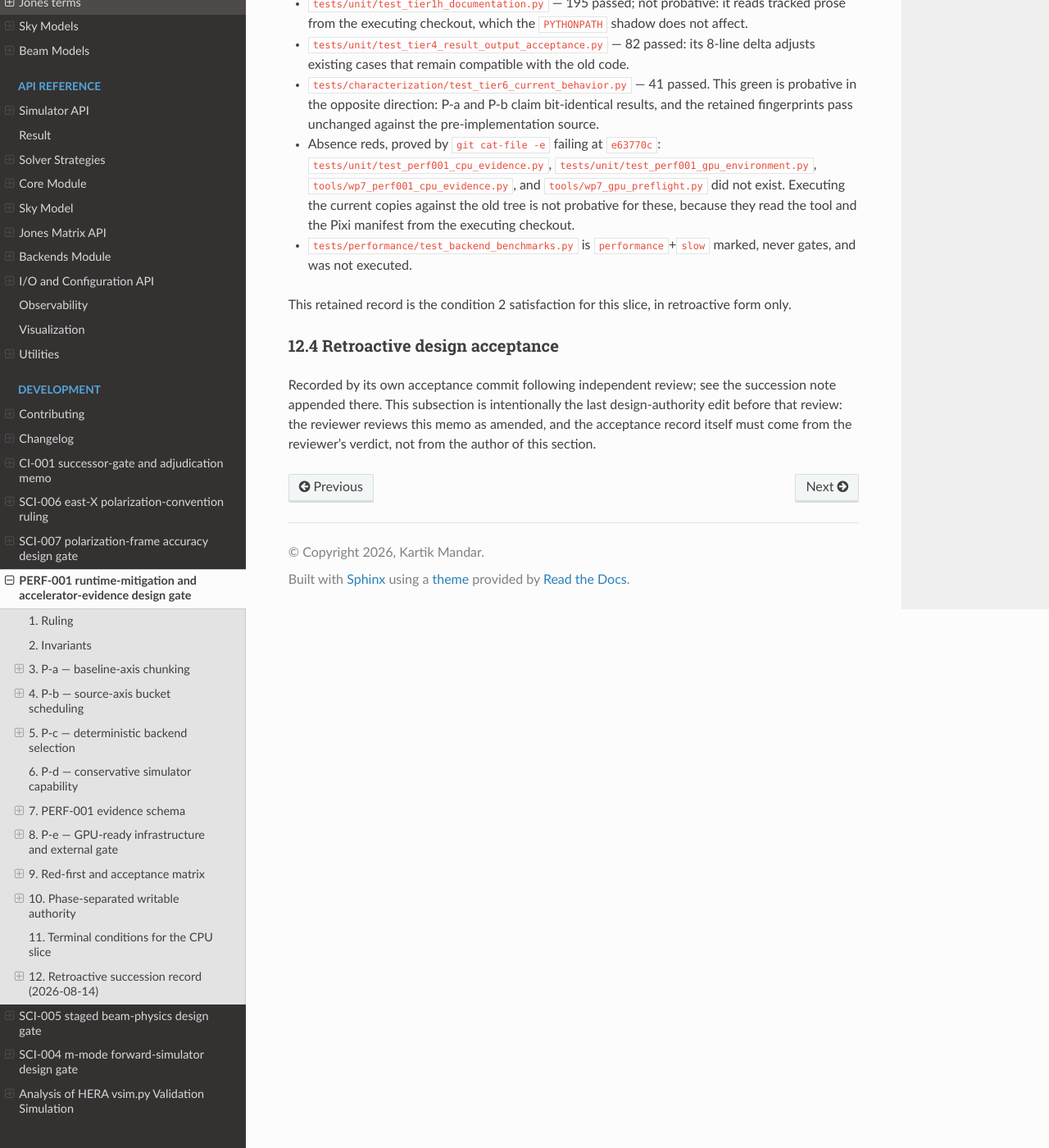
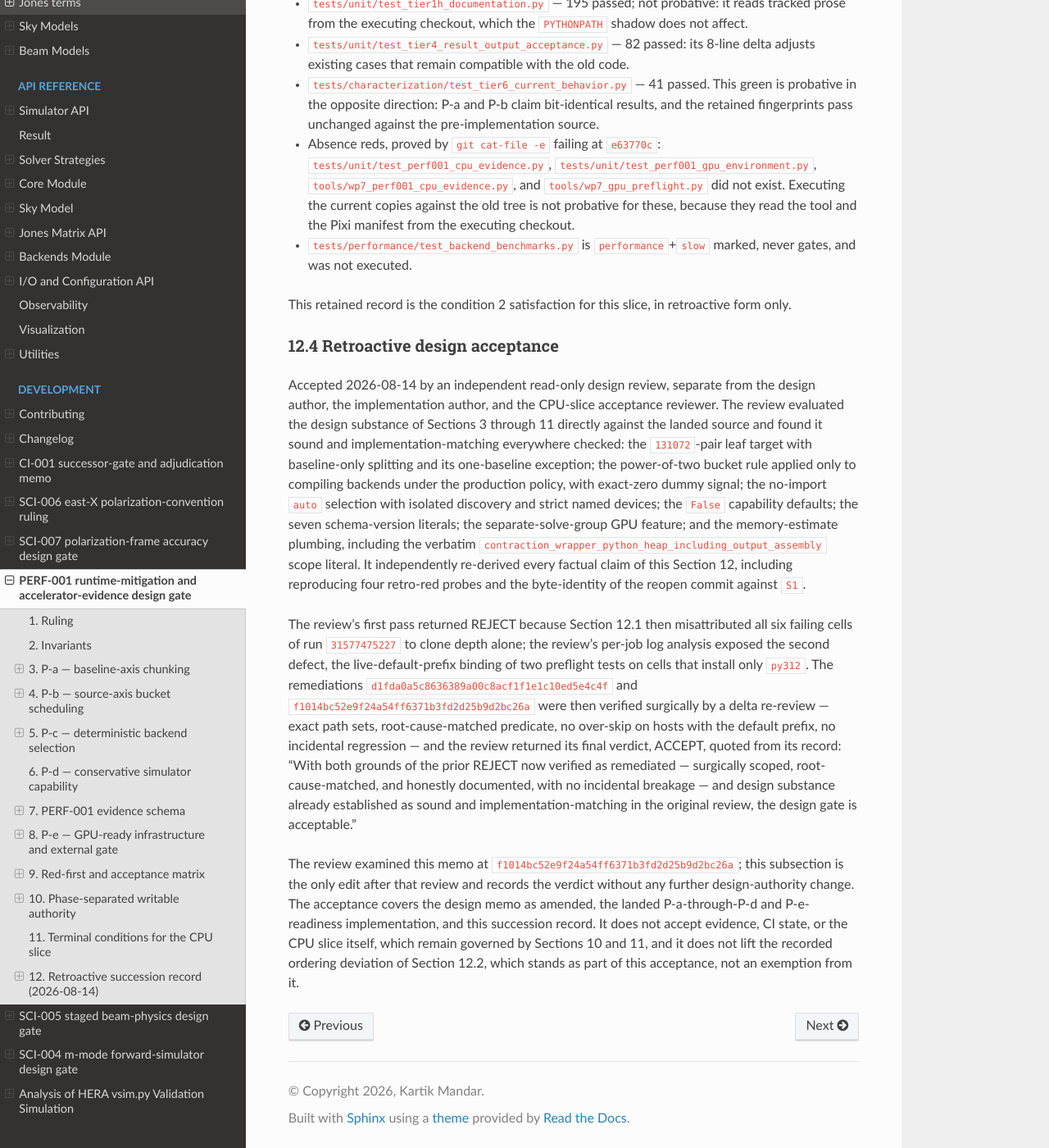
Before and after one commit to RRI-interferometry/RRIVis, a Sphinx documentation site: the page built from docs/development/perf001_runtime_mitigations.md, in a window 1280 px wide and 1400 px high, scrolled down 22895 px. Shown: the whole window at 82% size. Built offline with Sphinx 7.4.7 and the Read the Docs theme 3.1.0, drawn with Linux system fonts in a browser that asks for light colours.

Commit message:
docs: accept PERF-001 CPU design gate
Records the independent retroactive design review's ACCEPT verdict in
Section 12.4. The review found the Section 3-11 design sound and
implementation-matching, independently re-derived every Section 12
claim, rejected once on the Section 12.1 misattribution it uncovered,
verified the d1fda0a and f1014bc remediations in a delta re-review, and
accepted the design gate with the Section 12.2 ordering deviation
standing as part of the record. This satisfies Section 11 condition 1
in its retroactive form only; evidence, CI state, and the CPU slice
remain ungoverned by this acceptance.

```diff
--- a/docs/development/perf001_runtime_mitigations.md
+++ b/docs/development/perf001_runtime_mitigations.md
@@ -1137,8 +1137,45 @@ retroactive form only.
 
 ### 12.4 Retroactive design acceptance
 
-Recorded by its own acceptance commit following independent review; see the
-succession note appended there. This subsection is intentionally the last
-design-authority edit before that review: the reviewer reviews this memo as
-amended, and the acceptance record itself must come from the reviewer's
-verdict, not from the author of this section.
+Accepted 2026-08-14 by an independent read-only design review, separate
+from the design author, the implementation author, and the CPU-slice
+acceptance reviewer. The review evaluated the design substance of Sections
+3 through 11 directly against the landed source and found it sound and
+implementation-matching everywhere checked: the `131072`-pair leaf target
+with baseline-only splitting and its one-baseline exception; the
+power-of-two bucket rule applied only to compiling backends under the
+production policy, with exact-zero dummy signal; the no-import `auto`
+selection with isolated discovery and strict named devices; the `False`
+capability defaults; the seven schema-version literals; the
+separate-solve-group GPU feature; and the memory-estimate plumbing,
+including the verbatim
+`contraction_wrapper_python_heap_including_output_assembly` scope literal.
+It independently re-derived every factual claim of this Section 12,
+including reproducing four retro-red probes and the byte-identity of the
+reopen commit against `S1`.
+
+The review's first pass returned REJECT because Section 12.1 then
+misattributed all six failing cells of run `31577475227` to clone depth
+alone; the review's per-job log analysis exposed the second defect, the
+live-default-prefix binding of two preflight tests on cells that install
+only `py312`. The remediations
+`d1fda0a5c8636389a00c8acf1f1e1c10ed5e4c4f` and
+`f1014bc52e9f24a54ff6371b3fd2d25b9d2bc26a` were then verified surgically
+by a delta re-review — exact path sets, root-cause-matched predicate, no
+over-skip on hosts with the default prefix, no incidental regression — and
+the review returned its final verdict, ACCEPT, quoted from its record:
+"With both grounds of the prior REJECT now verified as remediated —
+surgically scoped, root-cause-matched, and honestly documented, with no
+incidental breakage — and design substance already established as sound
+and implementation-matching in the original review, the design gate is
+acceptable."
+
+The review examined this memo at
+`f1014bc52e9f24a54ff6371b3fd2d25b9d2bc26a`; this subsection is the only
+edit after that review and records the verdict without any further
+design-authority change. The acceptance covers the design memo as amended,
+the landed P-a-through-P-d and P-e-readiness implementation, and this
+succession record. It does not accept evidence, CI state, or the CPU slice
+itself, which remain governed by Sections 10 and 11, and it does not lift
+the recorded ordering deviation of Section 12.2, which stands as part of
+this acceptance, not an exemption from it.
```
